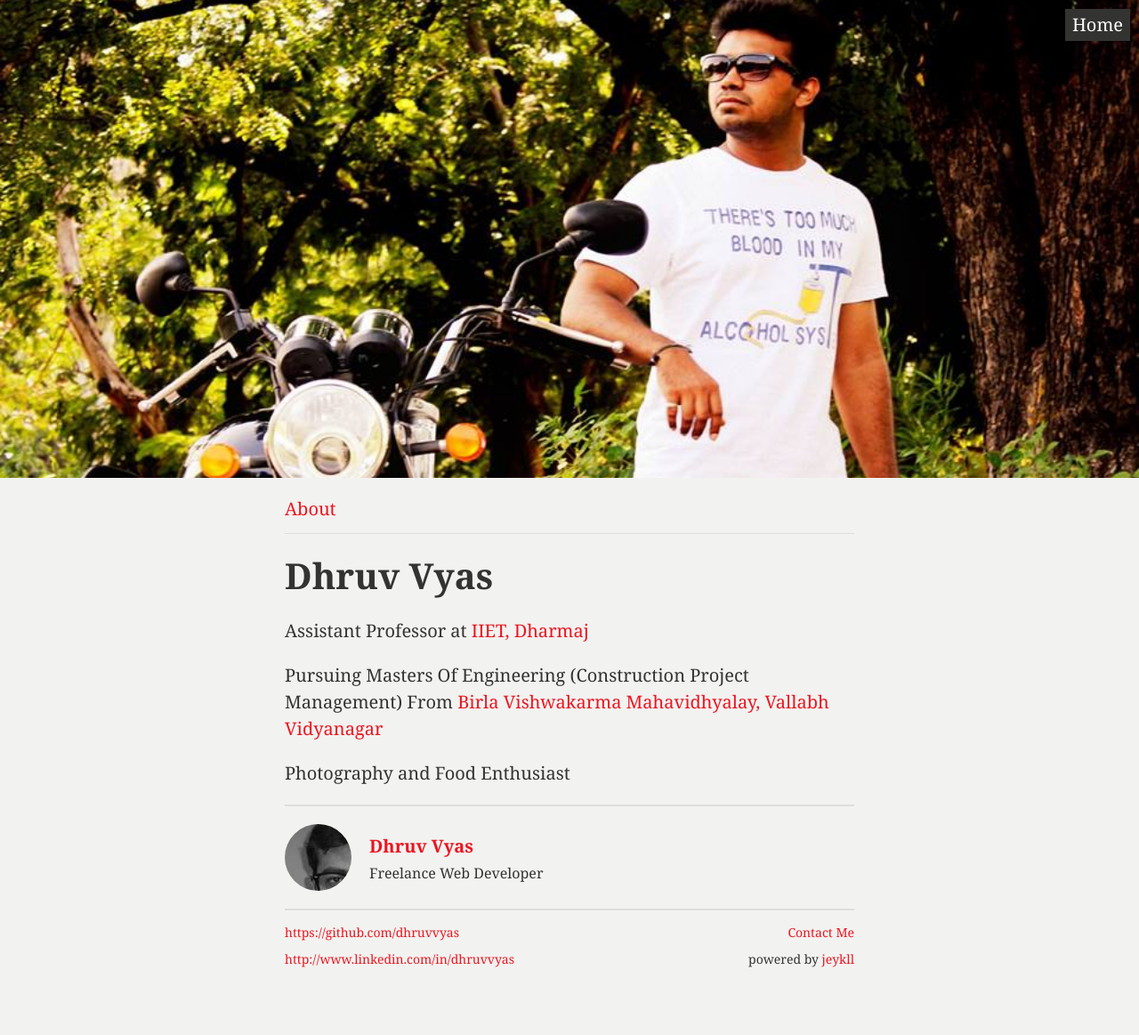
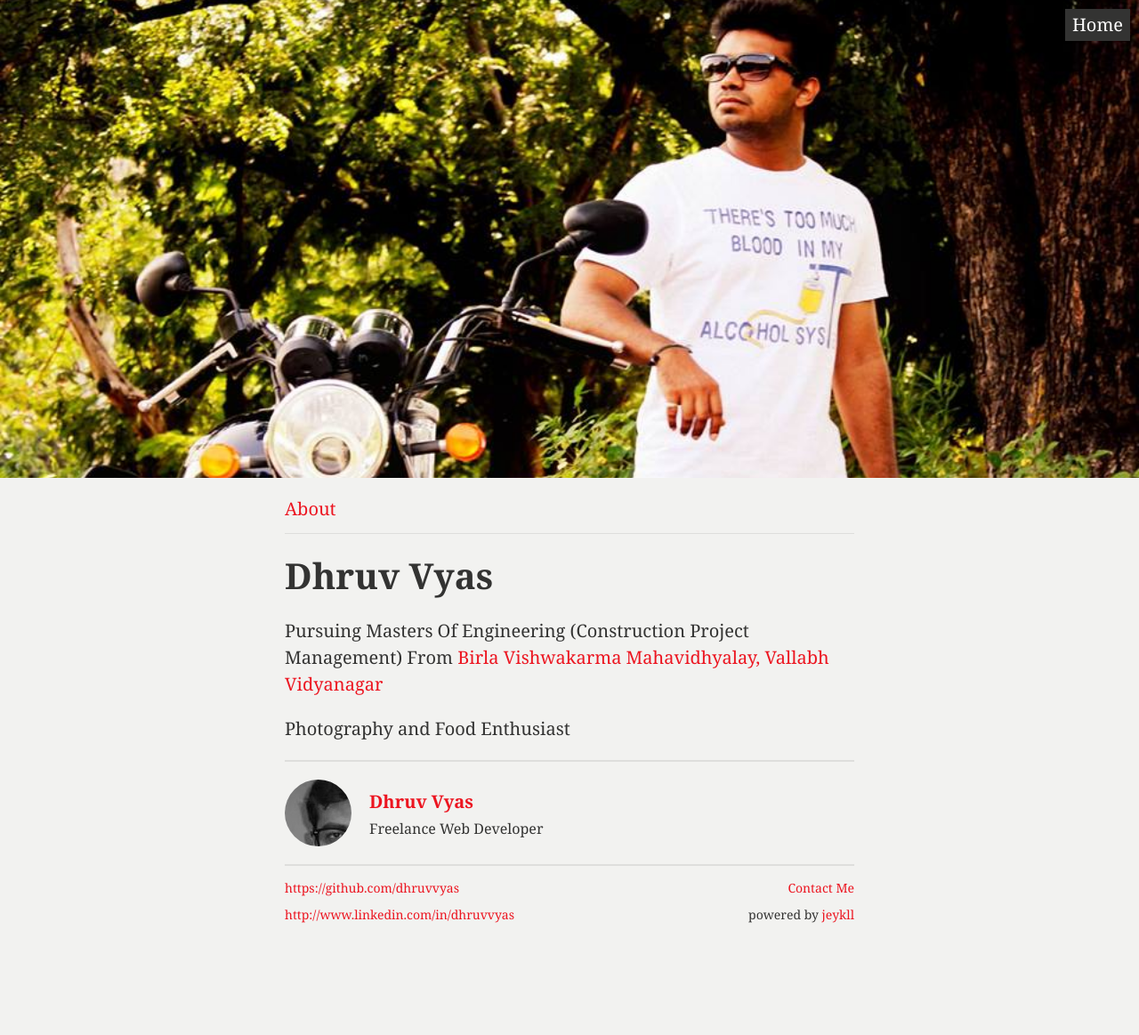
Before and after one commit to dhruvvyas/dhruvvyas.github.io, a Jekyll site: the page built from about.html, in a window 1280 px wide. Shown: the whole page at 89% size. Built offline with Jekyll 4.4.1, drawn with Linux system fonts in a browser that asks for light colours; Markdown is read by kramdown in place of the engine named in the settings; after the commit the page ends 1113 px from its top, so only the background shows below that.

Commit message:
Update about.html

```diff
--- a/about.html
+++ b/about.html
@@ -14,8 +14,6 @@ link: home
 
 <h1>Dhruv Vyas</h1>
 
-<p>Assistant Professor at <a href="http://www.iietedu.org/">IIET, Dharmaj</a></p>
-
 <p>Pursuing Masters Of Engineering (Construction Project Management) From <a href="http://www.bvmengineering.ac.in">Birla Vishwakarma Mahavidhyalay, Vallabh Vidyanagar</a></p>
 
 <p>Photography and Food Enthusiast</p>
```
